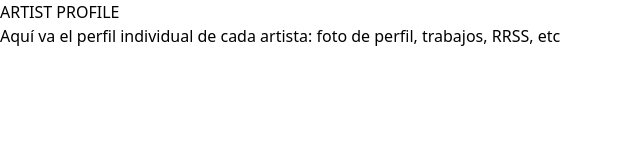
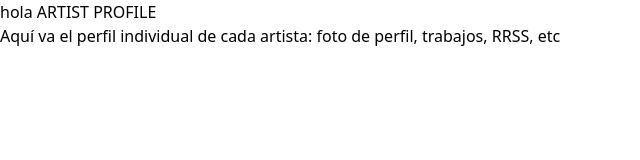
Before and after one commit to Innovaton0/Mimi-Sofm-final-project, a Vue app: page /tattooartists/1 in a window 1280 px wide. Shown: the top 160 px of the page, without its empty margins (0-640 px from the left). Built offline with nearby package versions, Linux system fonts and the light colour scheme.

Commit message:
first changes to this branch, artist profile

```diff
--- a/src/components/ArtistProfile.vue
+++ b/src/components/ArtistProfile.vue
@@ -1,6 +1,6 @@
 <template>
 
-<h1>ARTIST PROFILE</h1>
+<h1>hola ARTIST PROFILE</h1>
 
 <p>Aquí va el perfil individual de cada artista: foto de perfil, trabajos, RRSS, etc</p>
 
```
